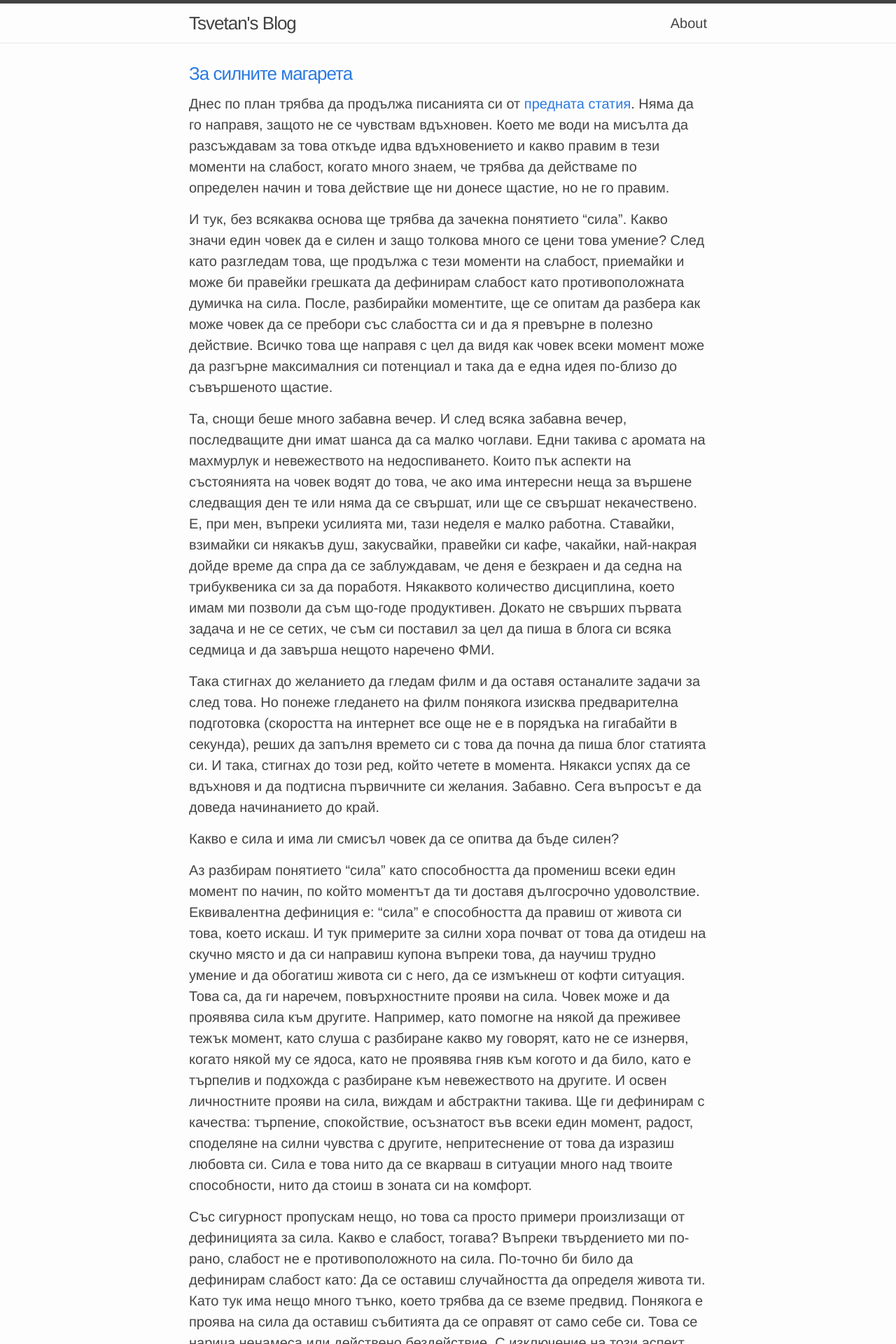
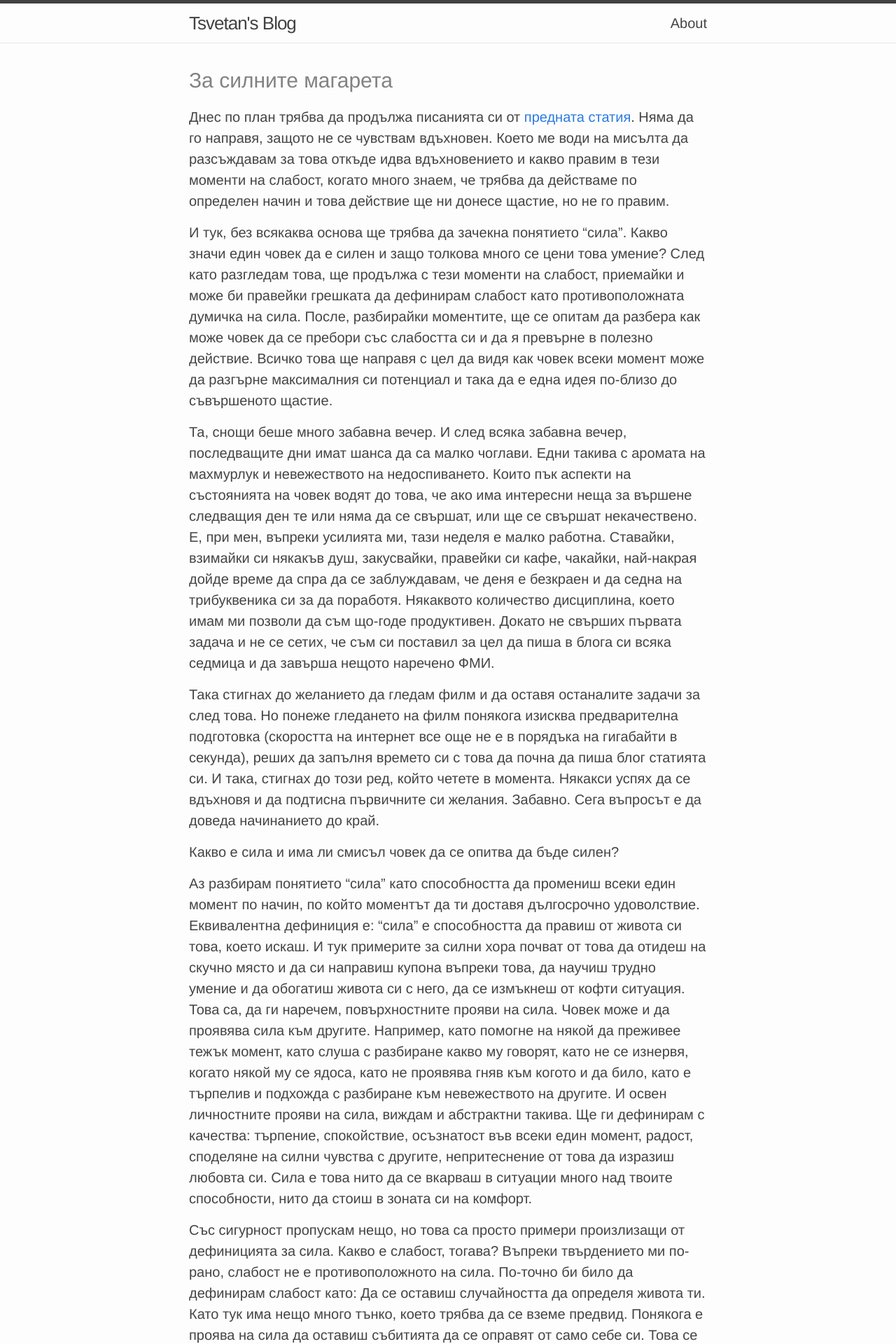
Before and after one commit to emdeha/emdeha.github.io, a Jekyll site: the page built from index.html, in a window 1280 px wide. Shown: the top 1920 px of the page at 70% size. Built offline with Jekyll 4.4.1, drawn with Linux system fonts in a browser that asks for light colours.

Commit message:
Darkens the post-title href.

```diff
--- a/_sass/_base.scss
+++ b/_sass/_base.scss
@@ -83,6 +83,13 @@ li {
  */
 h1, h2, h3, h4, h5, h6 {
     font-weight: $base-font-weight;
+    a {
+      color: $grey-color;
+
+      &:visited {
+          color: $grey-color-dark;
+      }
+    }
 }
 
 
--- a/_sass/_layout.scss
+++ b/_sass/_layout.scss
@@ -207,7 +207,6 @@
     font-size: 26px;
     letter-spacing: -1px;
     line-height: 1;
-    color: $grey-color-dark;
 
     @include media-query($on-laptop) {
         font-size: 36px;
--- a/index.html
+++ b/index.html
@@ -7,7 +7,7 @@ layout: default
   <ul class="post-list">
     {% for post in site.posts %}
       <li>
-        <h2 class="post-title">
+        <h2>
           <a href="{{ post.url | prepend: site.baseurl }}">{{ post.title }}</a>
         </h2>
 
```
